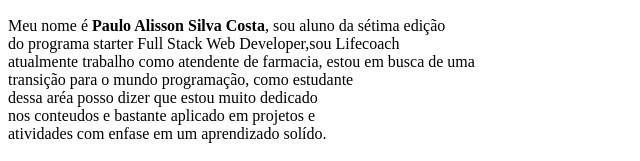
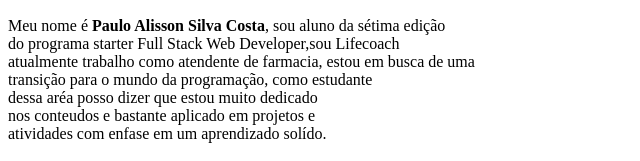
Before and after one commit to pauloalissonsilva/atividade-curso-emvideo, a plain HTML site: page index.html in a window 1280 px wide. Shown: the part 350-511 px from the top of the page, 0-640 px from the left. Drawn offline with Linux system fonts and the light colour scheme.

Commit message:
Update index.html

```diff
--- a/index.html
+++ b/index.html
@@ -19,7 +19,7 @@
     <p>
         Meu nome é <strong>Paulo Alisson Silva Costa</strong>, sou aluno da sétima edição<br> do programa starter
         Full Stack Web Developer,sou Lifecoach <br> atualmente trabalho
-        como atendente de farmacia, estou em busca de uma<br> transição para o mundo programação, como estudante<br> dessa aréa posso dizer que estou muito dedicado<br> nos conteudos e bastante aplicado em projetos e <br>atividades com enfase em um aprendizado solído.
+        como atendente de farmacia, estou em busca de uma<br> transição para o mundo da programação, como estudante<br> dessa aréa posso dizer que estou muito dedicado<br> nos conteudos e bastante aplicado em projetos e <br>atividades com enfase em um aprendizado solído.
     </p>
     <h1>Como falar comigo?</h1>
     <ul>
```
